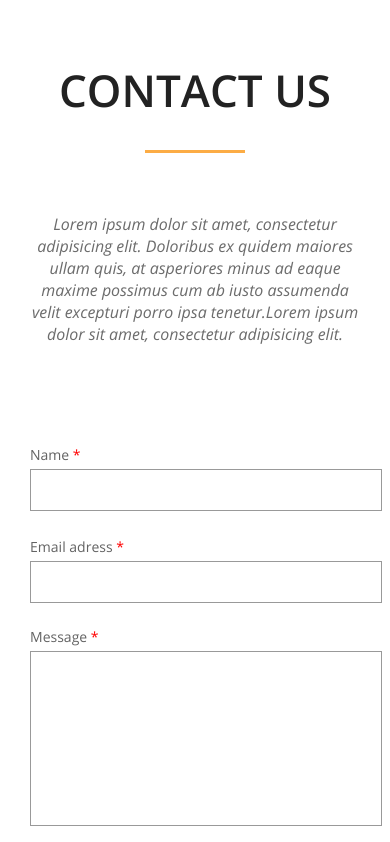
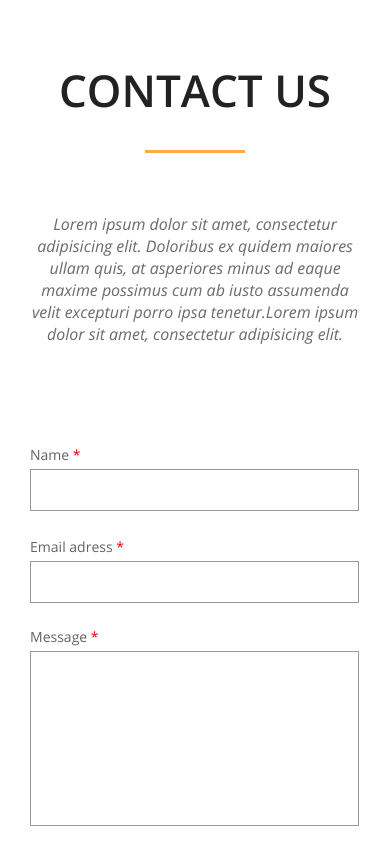
Before and after one commit to Doc5696/Landing-Page-on-FlexBox, a plain HTML site: page index.html in a window 390 px wide. Shown: the part 8689-9531 px from the top of the page. Drawn offline with Linux system fonts and the light colour scheme.

Commit message:
litle fix of form

```diff
--- a/style.css
+++ b/style.css
@@ -642,4 +642,12 @@ footer{
     grid-template-columns: auto;
   }
 
+  .contact__wrapper input[type=text]{
+    width: calc(100% - 23px);
+  }
+
+  .contact__wrapper textarea{
+    width: calc(100% - 23px);
+  }
+
 }
```
